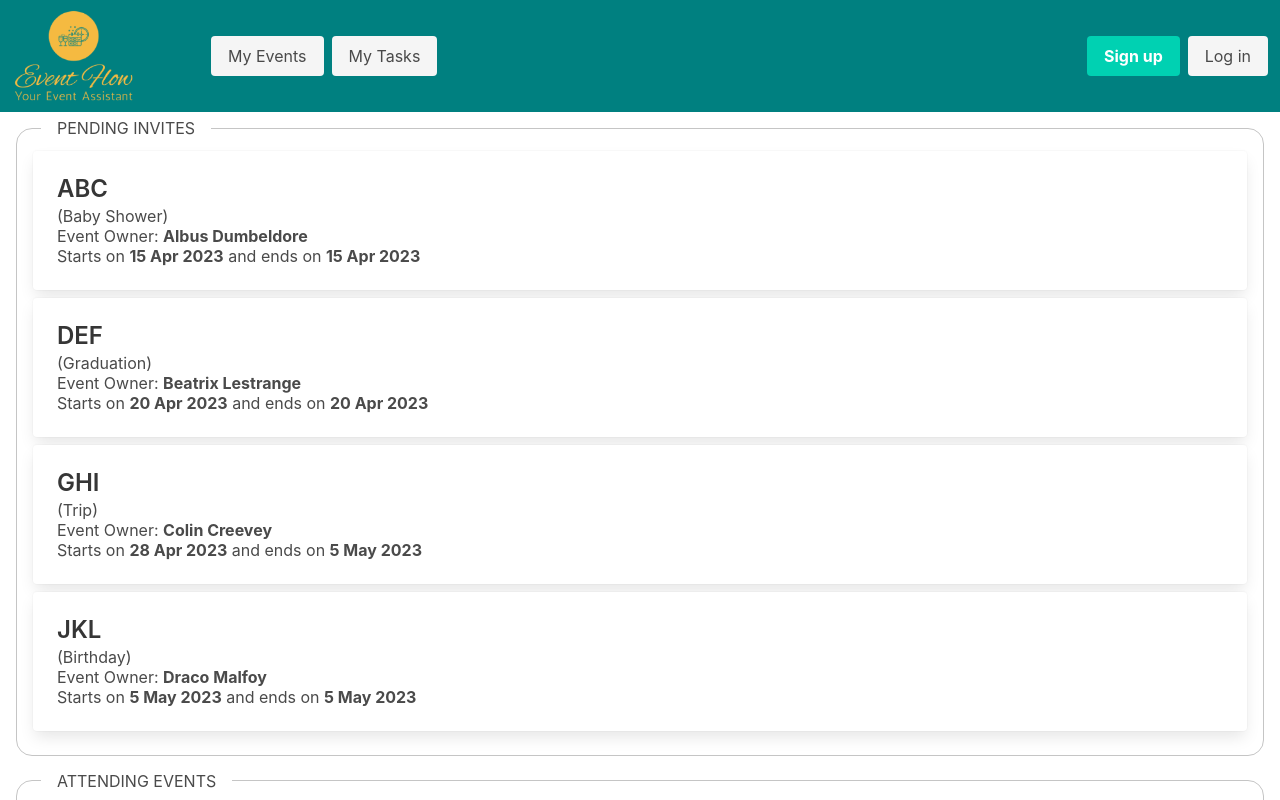
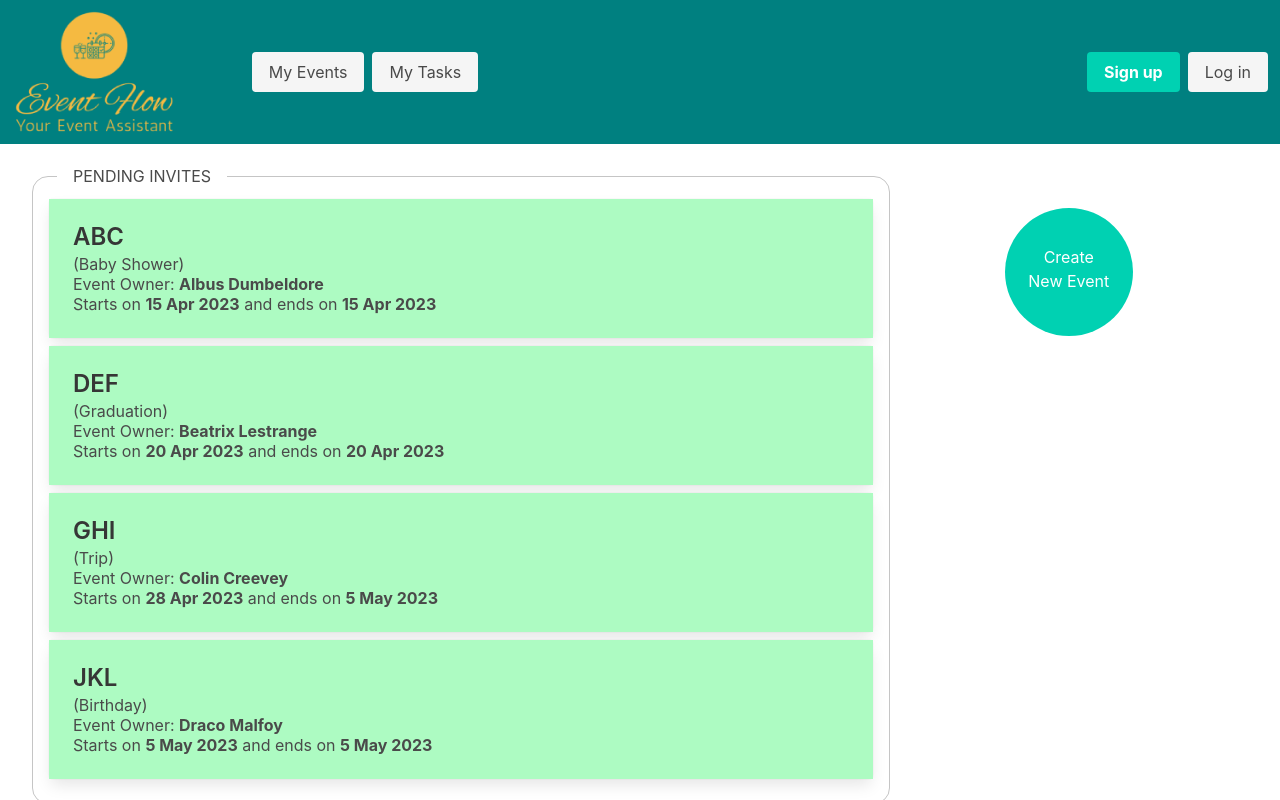
Before and after one commit to shaimaaGhamry/Event-Flow, a React (Create React App) app in the folder client/: page /myevents in a window 1280 px wide. Shown: the top 800 px of the page. Built offline with nearby package versions, Linux system fonts and the light colour scheme.

Commit message:
Added Create Event button

```diff
--- a/client/src/index.css
+++ b/client/src/index.css
@@ -1,6 +1,7 @@
 :root {
   --blue: #1e90ff;
   --is-light: #ffffff;
+  --is-primary: #00d1b2;
 }
 
 body {
@@ -18,7 +19,7 @@ code {
 }
 
 .navbar-item img {
-  max-height: 6rem !important;
+  max-height: 8rem !important;
 }
 
 .space-nav {
@@ -31,6 +32,26 @@ code {
 
 .main {
   margin: 1rem;
+}
+
+.events-main {
+  display: flex;
+  flex-direction: row;
+  flex-wrap: wrap-reverse;
+  justify-content: space-between;
+  padding-top: 1rem;
+}
+
+.events {
+  width: 70%;
+  padding-left: 1rem;
+}
+
+.actions {
+  width: 30%;
+  padding-right: 1rem;
+  display:flex;
+  justify-content: center;
 }
 
 .row {
@@ -77,3 +98,19 @@ span.event-list {
 .expired {
   background-color: rgb(210, 210, 210) !important;
 }
+
+.create-button {
+  margin-top: 2rem;
+  border-style: none;
+  border-radius: 4rem;
+  background-color: var(--is-primary);
+  padding: 1rem;
+  padding-top: 2.3rem;
+  width: 8rem;
+  height: 8rem;
+  text-align: center;
+}
+
+a.div-button {
+  color: var(--is-light);
+}
--- a/client/src/routes/MyEvents.js
+++ b/client/src/routes/MyEvents.js
@@ -17,15 +17,25 @@ const MyEvents = () => {
     { title: "YZ", type: "Baby Shower", owner: "Albus Dumbeldore", sdate: "15 Apr 2023", edate: "15 Apr 2023", scope: "public" },
   ];
   return (
-    <div className="main">
+    <div className="main events-main">
+      <div class="events">
         <div class="row pending">
           <div class="event-list"><p><span class="event-list">PENDING INVITES</span></p></div>
-        {pendingInvites.map((app) => <App type={app.type} title={app.title} owner={app.owner} sdate={app.sdate} edate={app.edate} />)}
+          {pendingInvites.map((app) => <App type={app.type} title={app.title} owner={app.owner} sdate={app.sdate} edate={app.edate} scope="private" />)}
         </div>
         <div class="row attending">
           <div class="event-list"><p><span class="event-list">ATTENDING EVENTS</span></p></div>
           {attendingEvents.map((app) => <App type={app.type} title={app.title} owner={app.owner} sdate={app.sdate} edate={app.edate} scope={app.scope} />)}
           {expiredEvents.map((app) => <App type={app.type} title={app.title} owner={app.owner} sdate={app.sdate} edate={app.edate} scope="expired" />)}
+        </div>
+      </div>
+      <div class="actions">
+          <a class="div-button" href="createeventlink">
+        <div class="create-button">
+            <p>Create</p>
+            <p>New Event</p>
+        </div>
+        </a>
       </div>
     </div>
   );
```
Also changed, not shown: 1 other file (tests, documents, lock files or other folders). Lines whose indentation alone changed are shown as unchanged.
